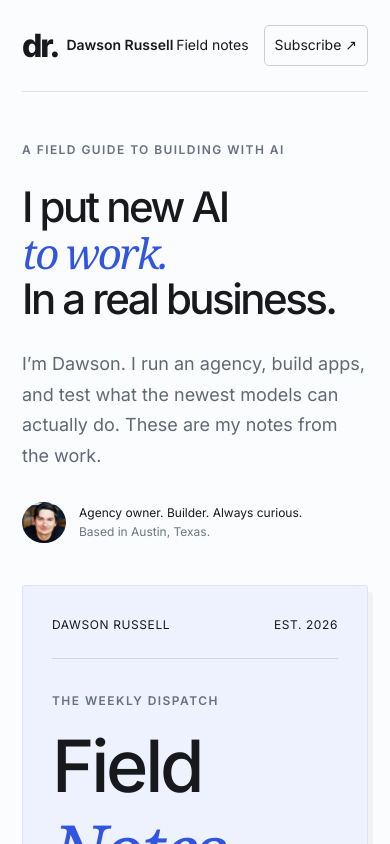
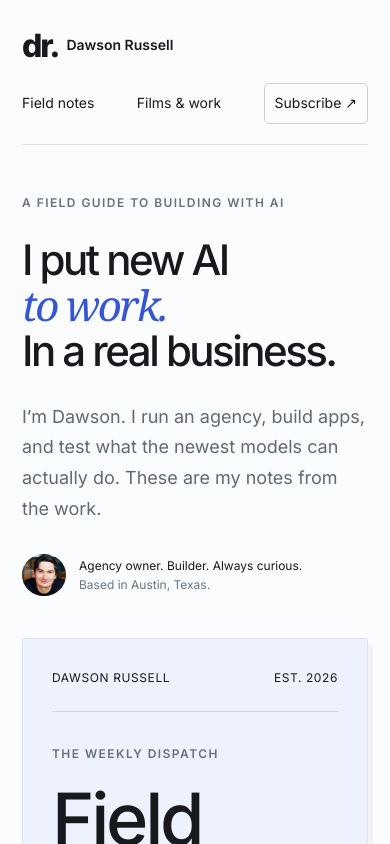
Before and after one commit to Dawsonrussell1986Austin/DawsonRussell, a Next.js app: page / in a window 390 px wide. Shown: the top 844 px of the page. Built offline with nearby package versions, Linux system fonts and the light colour scheme.

Commit message:
Fix field notes navigation spacing on small phones

```diff
--- a/app/field-notes.css
+++ b/app/field-notes.css
@@ -496,6 +496,21 @@
     font-size: 20px;
   }
 }
+@media (max-width: 480px) {
+  .fn-header {
+    height: auto;
+    padding: 20px 0;
+    flex-wrap: wrap;
+    gap: 12px;
+  }
+  .fn-header nav {
+    width: 100%;
+    justify-content: space-between;
+  }
+  .fn-header nav a:nth-child(2) {
+    display: inline;
+  }
+}
 @media (prefers-reduced-motion: reduce) {
   .field-site * {
     transition: none !important;
```
